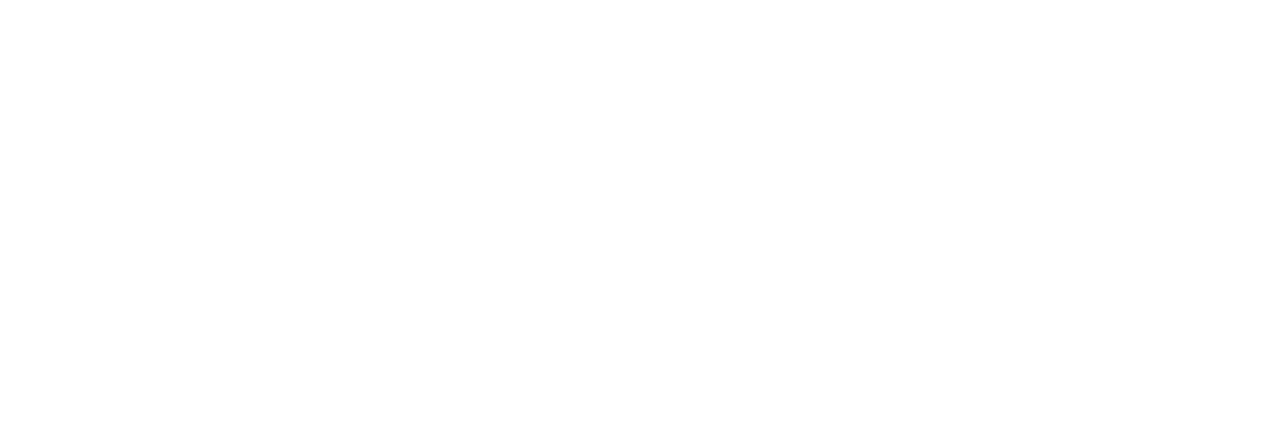
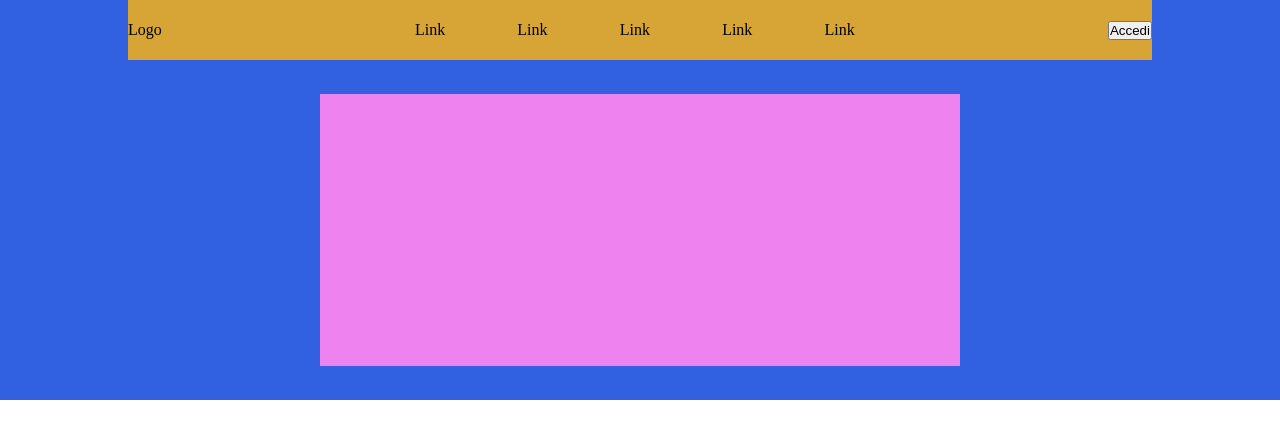
Before and after one commit to Luis-Mocha/htmlcss-struttura-discord, a plain HTML site: page index.html in a window 1280 px wide. Drawn offline with Linux system fonts and the light colour scheme.

Commit message:
header html e css

```diff
--- a/assets/css/style.css
+++ b/assets/css/style.css
@@ -1,5 +1,7 @@
 /*
 COLORI
+- Background Header
+    background-color: rgb(49,97,224);
 - Background sezioni grigie
     background-color: rgb(246,246,246);
 - Background footer
@@ -13,13 +15,56 @@ COLORI
     box-sizing: border-box;
 }
 
+li {
+    list-style: none;
+}
+a {
+    text-decoration: none;
+    color: inherit;
+}
+
 /* UTILITY */
 /* classe per appilcare uguali width e margin ai contenuti di ogni sezione */
 .container {
-    width: 90%;
+    width: 80%;
     margin: auto;
 }
 /* classe per i background delle sezioni grigie*/
 .bg-gray {
     background-color: rgb(246,246,246);
 }
+
+/* HEADER */
+header {
+    background-color: rgb(49,97,224);
+    height: 400px;
+}
+/* Nav Header */
+header nav {
+    height: 15%;
+    /* background-color: rgb(103, 131, 206); */
+    background-color: rgb(214,165,53);
+
+    display: flex;
+    align-items: center;
+    justify-content: space-between;
+}
+
+.nav-lista-link {
+    display: flex;
+    flex-basis: 50%;
+    justify-content: space-around;
+}
+
+/* Contenuto header */
+#header-contenuto {
+    height: 85%;
+    display: flex;
+    justify-content: center;
+    align-items: center;
+}
+.header-box {
+    background-color: violet;
+    height: 80%;
+    width: 50%;
+}
--- a/index.html
+++ b/index.html
@@ -11,6 +11,38 @@
 <body>
     <!-- HEADER -->
     <header>
+        <!-- Nav Header -->
+        <nav class="container">
+            <div class="logo">
+                Logo
+            </div>
+            <ul class="nav-lista-link">
+                <li>
+                    <a href="#">Link</a>
+                </li>
+                <li>
+                    <a href="#">Link</a>
+                </li>
+                <li>
+                    <a href="#">Link</a>
+                </li>
+                <li>
+                    <a href="#">Link</a>
+                </li>
+                <li>
+                    <a href="#">Link</a>
+                </li>
+            </ul>
+            <button>
+                Accedi
+            </button>
+        </nav>
+        <!-- Presentazione Header -->
+        <div id="header-contenuto">
+            <div class="header-box">
+
+            </div>
+        </div>
 
     </header>
     <!-- MAIN -->
```
